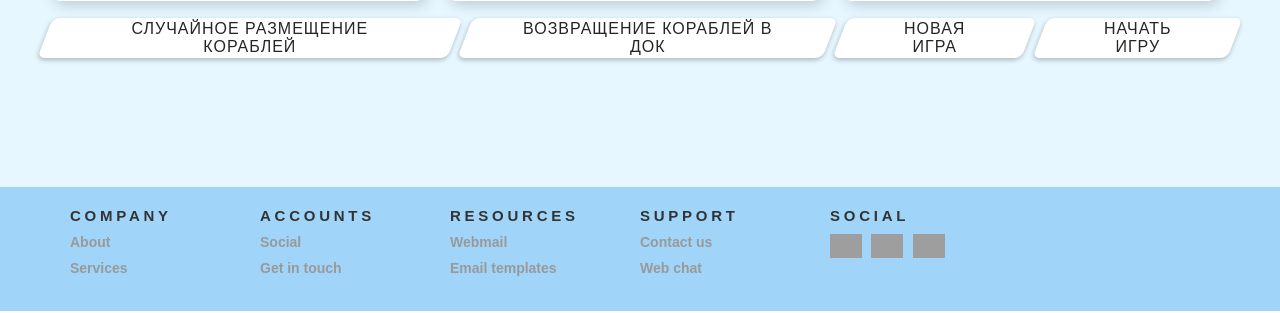
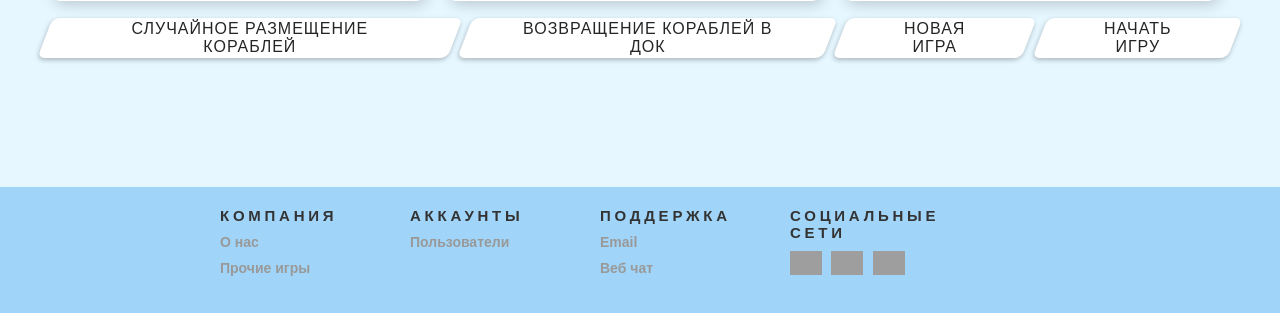
Before and after one commit to Memeladon/Ships, a FastAPI app: page / in a window 1280 px wide. Shown: the part 582-895 px from the top of the page. Run offline with FastAPI, Linux system fonts and the light colour scheme; some web fonts are replaced; grey boxes are pictures that could not be loaded.

Commit message:
pre final fix

```diff
--- a/frontend/static/cell_post.js
+++ b/frontend/static/cell_post.js
@@ -132,7 +132,7 @@ function cellClickHandler(cell) {
             if (checkEof === 'bot') {
                 congratsMessage.textContent = "Поздравляем, вы выиграли!";
             } else {
-                congratsMessage.textContent = "Поздравляем, бот выиграли!";
+                congratsMessage.textContent = "Поздравляем, бот выиграл!";
             }
             congratsBlock.style.display = "block";
         }
--- a/frontend/static/footer.css
+++ b/frontend/static/footer.css
@@ -5,7 +5,7 @@
   position: sticky;
   height: auto;
   background-color: #A0D5F9;
-  margin-top: 7.14em;
+  margin-top: 7.15em;
 }
 .footer .col {
   width: 190px;
@@ -53,7 +53,7 @@
 }
 @media only screen and (min-width: 1280px) {
   .contain {
-    width: 1200px;
+    width: 900px;
     margin: 0 auto;
   }
 }
--- a/frontend/templates/footer.html
+++ b/frontend/templates/footer.html
@@ -2,35 +2,27 @@
 <div class="footer">
   <div class="contain">
   <div class="col">
-    <h1>Company</h1>
+    <h1>Компания</h1>
     <ul>
-      <li>About</li>
-      <li>Services</li>
+      <li>О нас</li>
+      <li>Прочие игры</li>
     </ul>
   </div>
   <div class="col">
-    <h1>Accounts</h1>
+    <h1>Аккаунты</h1>
     <ul>
-      <li>Social</li>
-      <li>Get in touch</li>
+      <li>Пользователи</li>
     </ul>
   </div>
   <div class="col">
-    <h1>Resources</h1>
+    <h1>Поддержка</h1>
     <ul>
-      <li>Webmail</li>
-      <li>Email templates</li>
-    </ul>
-  </div>
-  <div class="col">
-    <h1>Support</h1>
-    <ul>
-      <li>Contact us</li>
-      <li>Web chat</li>
+      <li>Email</li>
+      <li>Веб чат</li>
     </ul>
   </div>
   <div class="col social">
-    <h1>Social</h1>
+    <h1>Социальные сети</h1>
     <ul>
       <li><img src="https://svgshare.com/i/5fq.svg" width="32" style="width: 32px;"></li>
       <li><img src="https://svgshare.com/i/5eA.svg" width="32" style="width: 32px;"></li>
```
